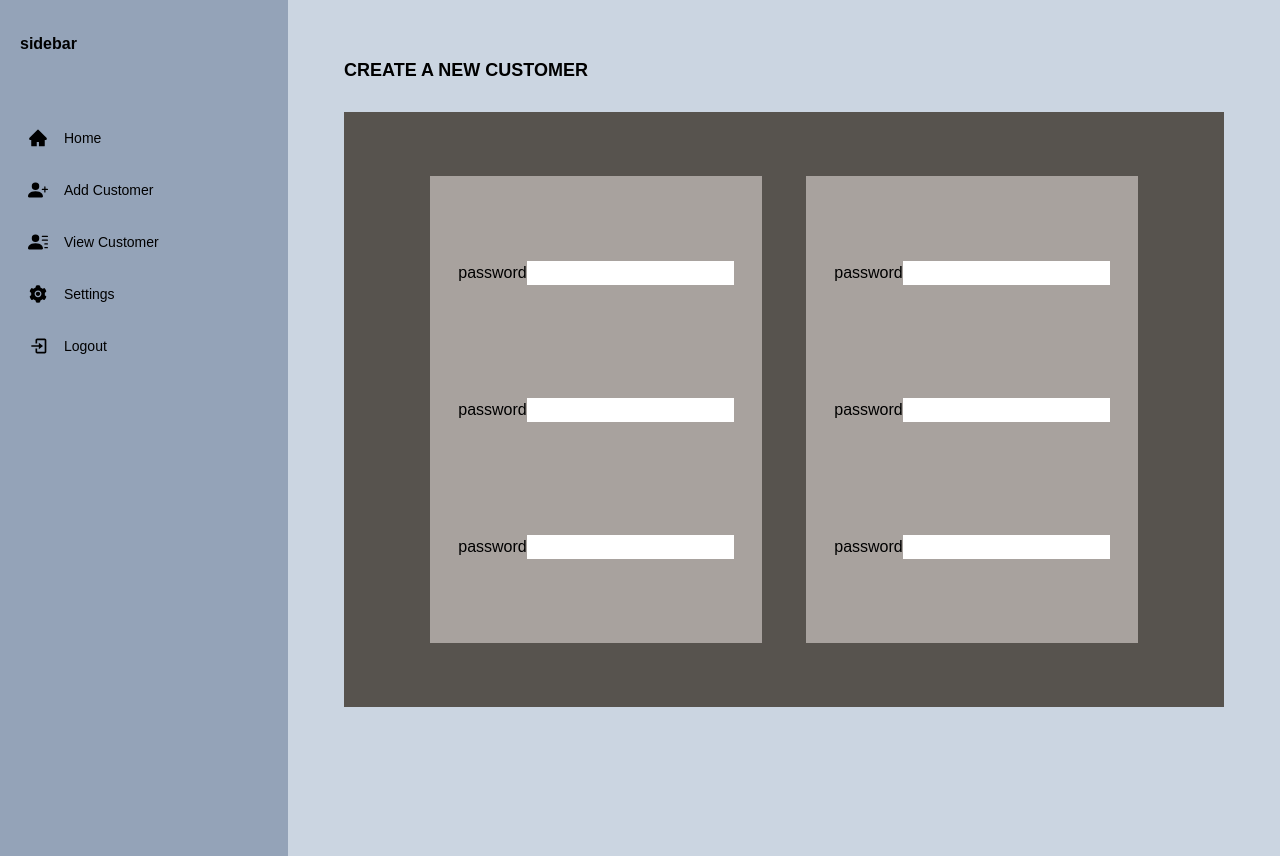
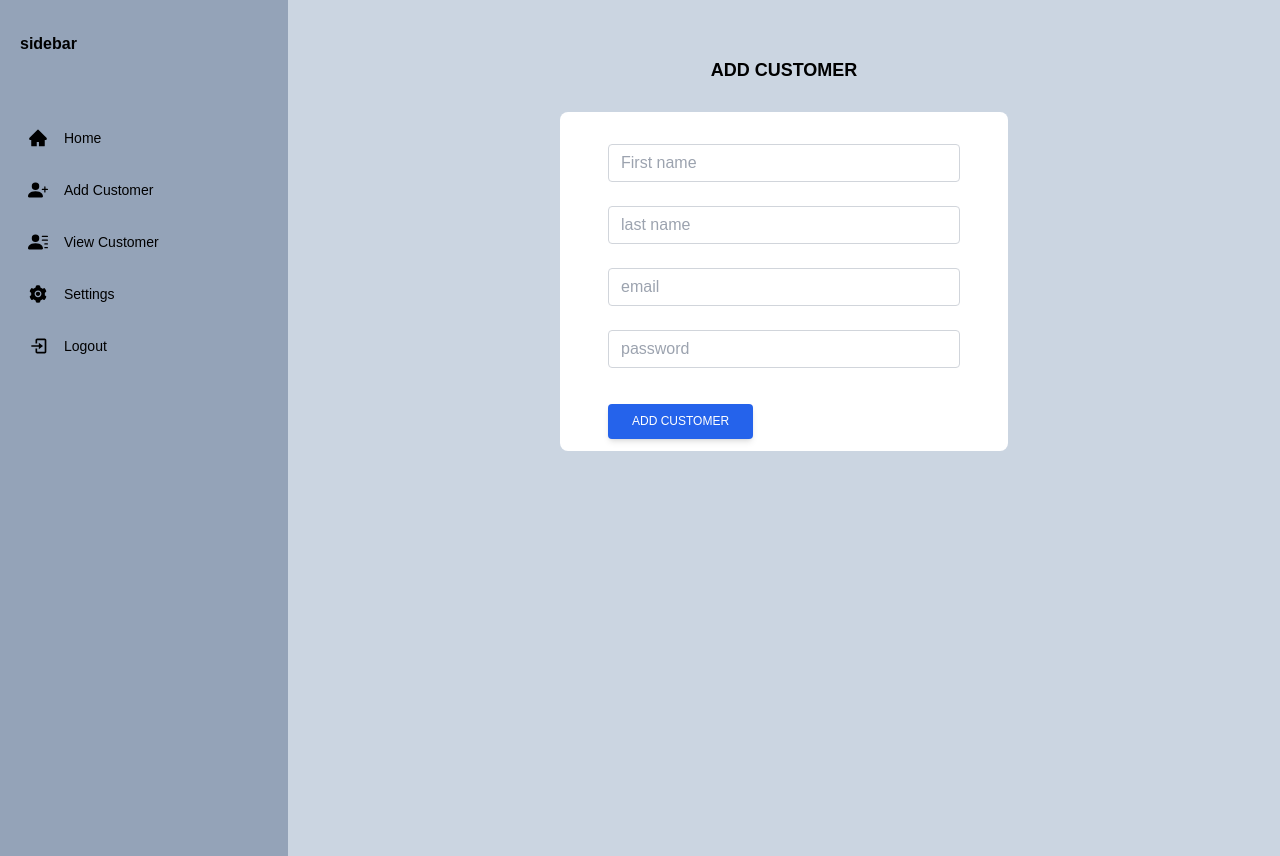
Before and after one commit to klaus-gudy/script102, a React (Create React App) app in the folder finhub/: page /add in a window 1280 px wide. Built offline with nearby package versions, Linux system fonts and the light colour scheme.

Commit message:
completed customer add UI

```diff
--- a/finhub/src/pages/Add.js
+++ b/finhub/src/pages/Add.js
@@ -2,38 +2,29 @@ import React from 'react'
 
 function Add() {
   return (
-    <div className='p-7 flex-1 h-screen '>
-      <h1 className="text-lg font-extrabold mb-7">CREATE A NEW CUSTOMER</h1>
-      <form className="mt-4 bg-stone-600 flex flex-row  justify-around p-16 h-[80%] ">
-        <div className="flex flex-col bg-stone-400 justify-around p-7">
-          <div className="flex flex-row">
-            <label>password</label>
-            <input type="text"></input>
+    <div className="p-7 flex-1 h-screen ">
+      <h1 className="text-lg text-center font-bold mb-7">ADD CUSTOMER</h1>
+      <div className='flex  items-center justify-center  px-4 sm:px-6 lg:px-8'>
+        <div className='w-full max-w-md space-y-8  bg-white rounded-lg px-12 block'>
+        <form className='mt-8 space-y-6'>
+          <div>
+          <input type="text" placeholder="First name" className='form-control block w-full px-3 py-1.5 text-base font-normal text-gray-700 bg-white bg-clip-padding border border-solid border-gray-300 rounded transition ease-in-out m-0 focus:text-gray-700 focus:bg-white focus:border-blue-600 focus:outline-none'></input>
           </div>
-          <div className="flex flex-row">
-            <label>password</label>
-            <input type="text"></input>
+          <div>
+          <input type="text" placeholder="last name" className='form-control block w-full px-3 py-1.5 text-base font-normal text-gray-700 bg-white bg-clip-padding border border-solid border-gray-300 rounded transition ease-in-out m-0 focus:text-gray-700 focus:bg-white focus:border-blue-600 focus:outline-none'></input>
           </div>
-          <div className="flex flex-row">
-            <label>password</label>
-            <input type="text"></input>
+          <div>
+          <input type="email" placeholder="email" className='form-control block w-full px-3 py-1.5 text-base font-normal text-gray-700 bg-white bg-clip-padding border border-solid border-gray-300 rounded transition ease-in-out m-0 focus:text-gray-700 focus:bg-white focus:border-blue-600 focus:outline-none'></input>
           </div>
+          <div>
+          <input type="password" placeholder="password" className='form-control block w-full px-3 py-1.5 text-base font-normal text-gray-700 bg-white bg-clip-padding border border-solid border-gray-300 rounded transition ease-in-out m-0 focus:text-gray-700 focus:bg-white focus:border-blue-600 focus:outline-none'></input>
+          </div>
+          <div class=" py-3 ">
+              <button type="submit" class="px-6 py-2.5 bg-blue-600 text-white font-medium text-xs leading-tight uppercase rounded shadow-md hover:bg-blue-700 hover:shadow-lg focus:bg-blue-700 focus:shadow-lg focus:outline-none focus:ring-0 active:bg-blue-800 active:shadow-lg transition duration-150 ease-in-out">Add Customer</button>
+          </div>
+        </form>
         </div>
-        <div className="flex flex-col bg-stone-400 justify-around p-7">
-          <div className="flex flex-row">
-            <label>password</label>
-            <input type="text"></input>
-          </div>
-          <div className="flex flex-row">
-            <label>password</label>
-            <input type="text"></input>
-          </div>
-          <div className="flex flex-row">
-            <label>password</label>
-            <input type="text"></input>
-          </div>
-        </div>
-      </form>
+      </div>
     </div>
   );
 }
```
